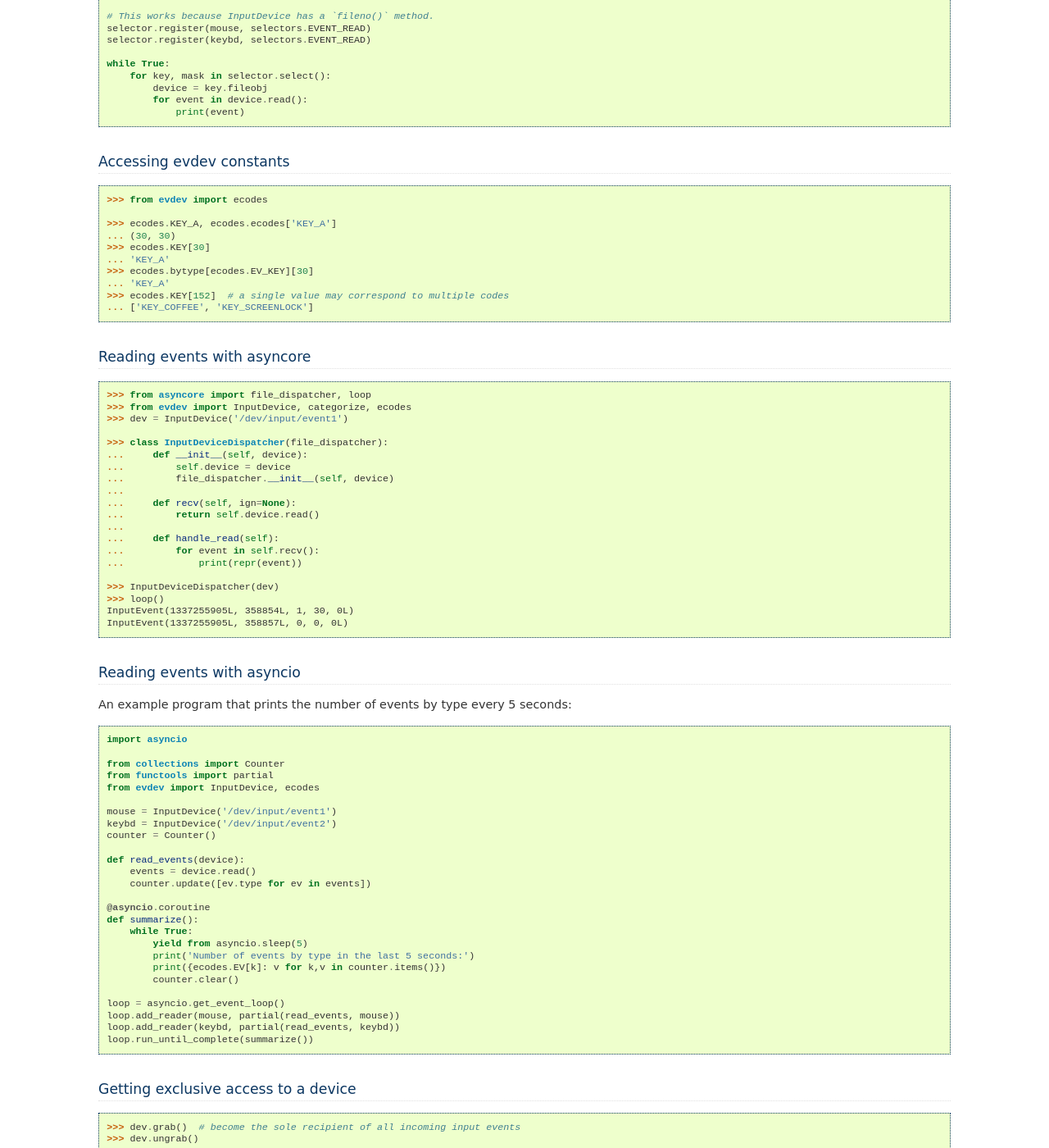
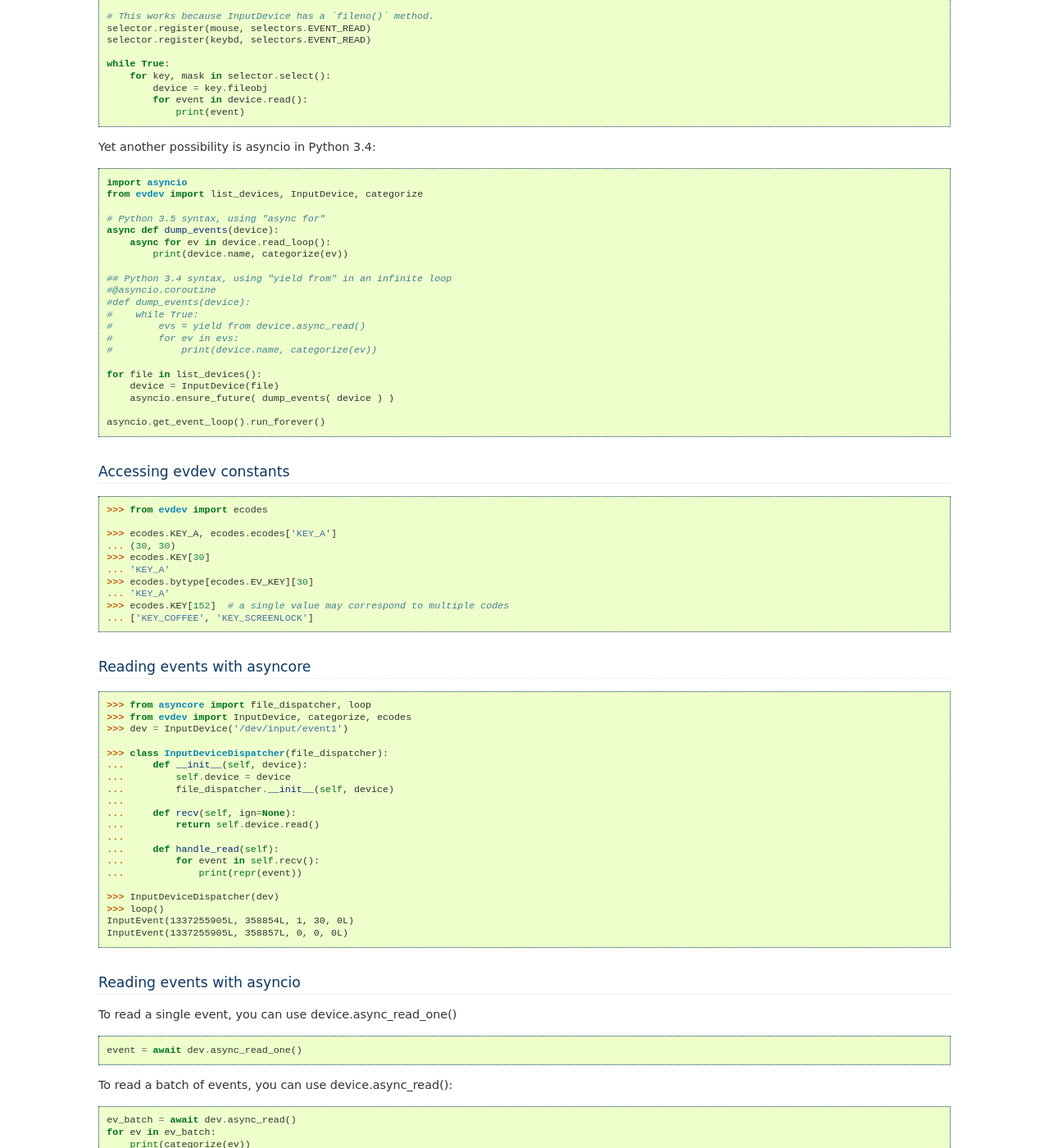
Before and after one commit to gvalkov/python-evdev, a Sphinx documentation site: the page built from docs/tutorial.rst, in a window 1280 px wide and 1400 px high, scrolled down 2230 px. Shown: the whole window at 82% size. Built offline with Sphinx 7.4.7, drawn with Linux system fonts in a browser that asks for light colours; some of the changed text lies outside the part shown.

Commit message:
Added docs about `asyncio` support

```diff
--- a/docs/tutorial.rst
+++ b/docs/tutorial.rst
@@ -159,6 +159,34 @@ This can also be achieved using the selectors_ module in Python 3.4:
                print(event)
 
 
+Yet another possibility is asyncio in Python 3.4:
+
+::
+
+    import asyncio
+    from evdev import list_devices, InputDevice, categorize
+
+    # Python 3.5 syntax, using "async for"
+    async def dump_events(device):
+        async for ev in device.read_loop():
+            print(device.name, categorize(ev))
+
+    ## Python 3.4 syntax, using "yield from" in an infinite loop
+    #@asyncio.coroutine
+    #def dump_events(device):
+    #    while True:
+    #        evs = yield from device.async_read()
+    #        for ev in evs:
+    #            print(device.name, categorize(ev))
+
+    for file in list_devices():
+        device = InputDevice(file)
+        asyncio.ensure_future( dump_events( device ) )
+
+    asyncio.get_event_loop().run_forever()
+
+
+
 Accessing evdev constants
 =========================
 
@@ -206,37 +234,27 @@ Reading events with asyncore
 Reading events with asyncio
 ===========================
 
-An example program that prints the number of events by type every 5
-seconds:
+To read a single event, you can use device.async_read_one()
 
 ::
 
-    import asyncio
+    event = await dev.async_read_one()
 
-    from collections import Counter
-    from functools import partial
-    from evdev import InputDevice, ecodes
+To read a batch of events, you can use device.async_read():
 
-    mouse = InputDevice('/dev/input/event1')
-    keybd = InputDevice('/dev/input/event2')
-    counter = Counter()
+::
 
-    def read_events(device):
-        events = device.read()
-        counter.update([ev.type for ev in events])
+    ev_batch = await dev.async_read()
+    for ev in ev_batch:
+        print(categorize(ev))
 
-    @asyncio.coroutine
-    def summarize():
-        while True:
-            yield from asyncio.sleep(5)
-            print('Number of events by type in the last 5 seconds:')
-            print({ecodes.EV[k]: v for k,v in counter.items()})
-            counter.clear()
+To read all events in an infinite loop, use dev.read_loop() and `async for`:
 
-    loop = asyncio.get_event_loop()
-    loop.add_reader(mouse, partial(read_events, mouse))
-    loop.add_reader(keybd, partial(read_events, keybd))
-    loop.run_until_complete(summarize())
+::
+    async for ev in dev.read_loop():
+        print(categorize(ev))
+
+See "Reading events from multiple devices" for a complete example using asyncio.
 
 
 Getting exclusive access to a device
```
Also changed, not shown: docs/apidoc.rst (+11 -0 lines).
